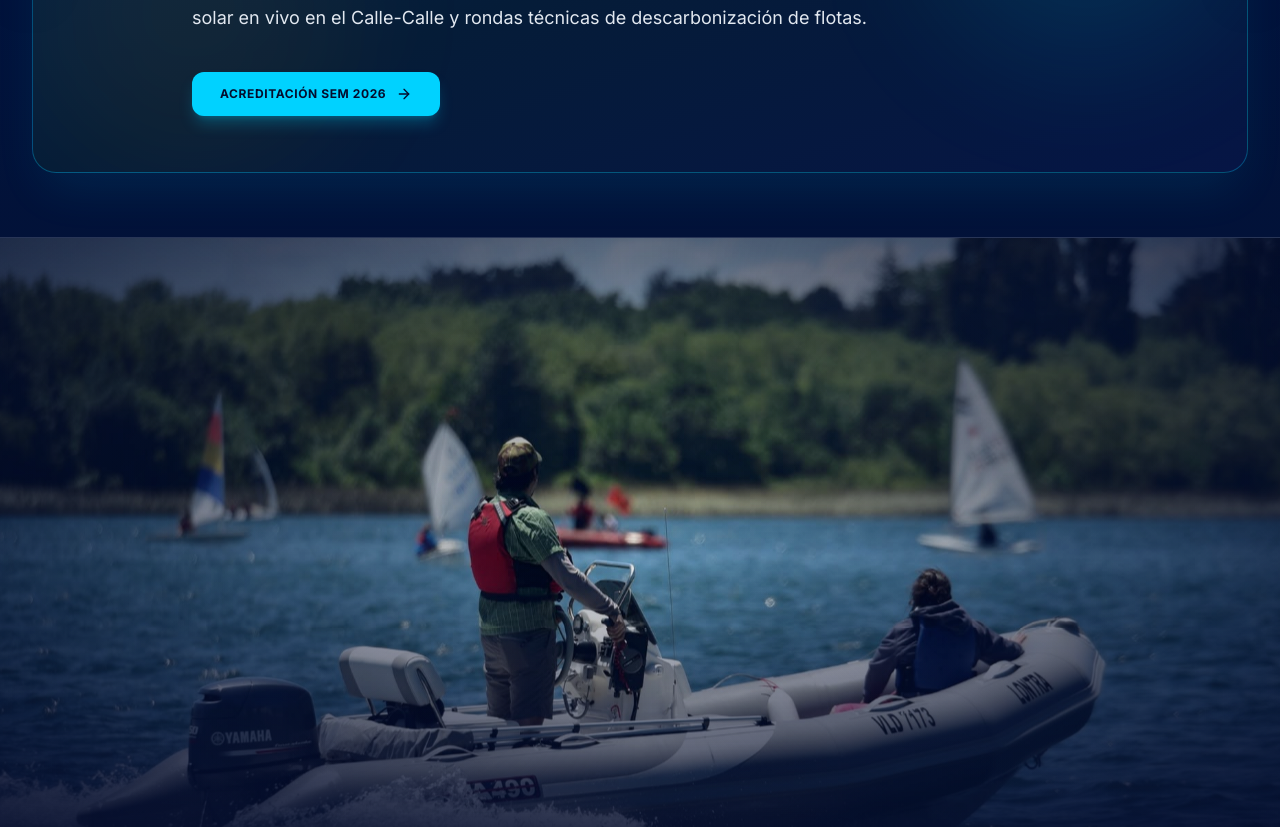
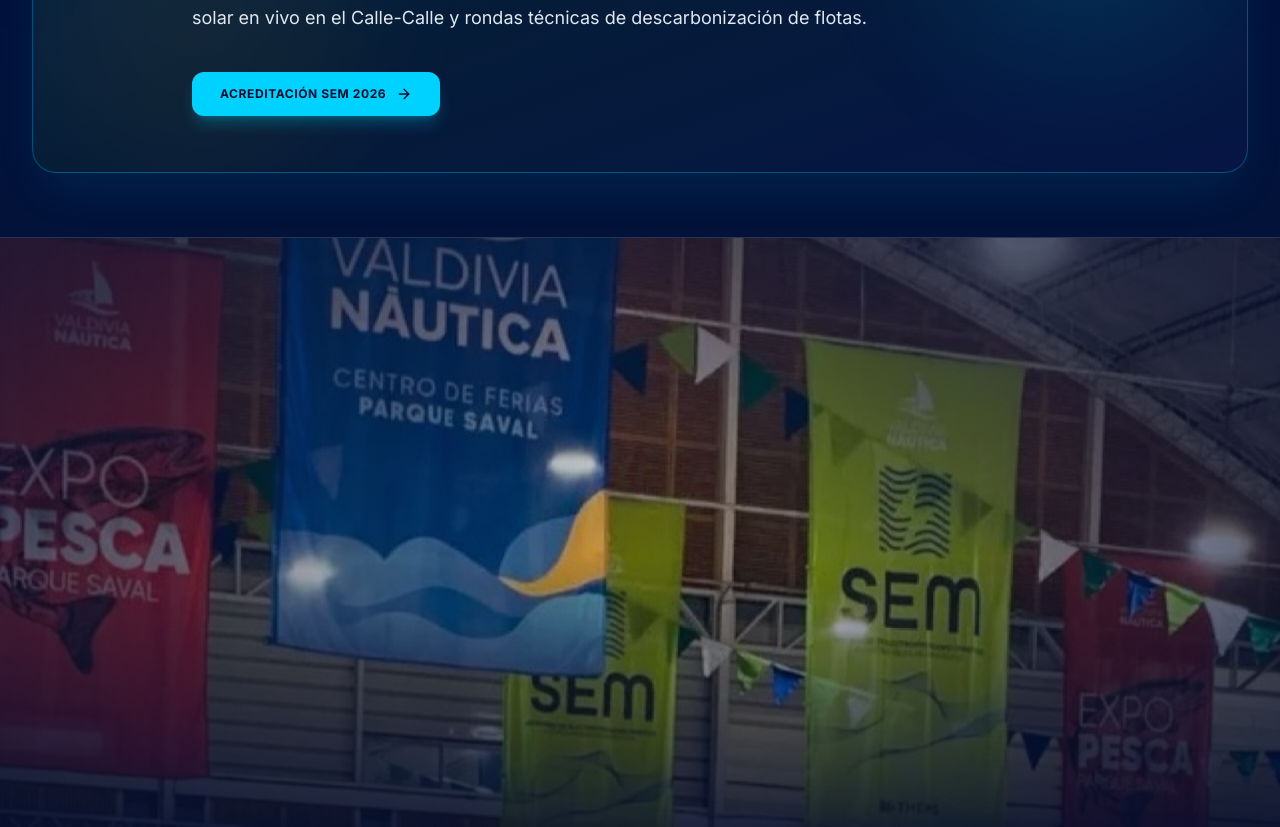
Before and after one commit to erikogodoy/web-valdivia-nautica-2026, a Next.js app: page / in a window 1280 px wide. Shown: the part 2860-3687 px from the top of the page. Built offline with nearby package versions, Linux system fonts and the light colour scheme.

Commit message:
feat(manifesto): replace bottom image with full SEM auditorium photo from sponsor matrix

```diff
--- a/src/components/ui/ImpactManifesto.tsx
+++ b/src/components/ui/ImpactManifesto.tsx
@@ -379,8 +379,8 @@
         >
           <img
             src="/images/valdivia-astillero-catamaran.jpg"
-            alt="Astillero y catamarán eléctrico solar en Valdivia"
-            className="w-full h-full object-cover filter brightness-95 scale-105"
+            alt="Seminario de Electromovilidad Marítima (SEM) y Feria Valdivia Náutica en Centro de Ferias Parque Saval"
+            className="w-full h-full object-cover object-[center_35%] filter brightness-95 scale-105"
           />
         </motion.div>
         <div className="absolute inset-0 bg-gradient-to-t from-poster-midnight via-transparent to-poster-midnight/50 pointer-events-none" />
```
Also changed, not shown: public/images/valdivia-astillero-catamaran.jpg.
